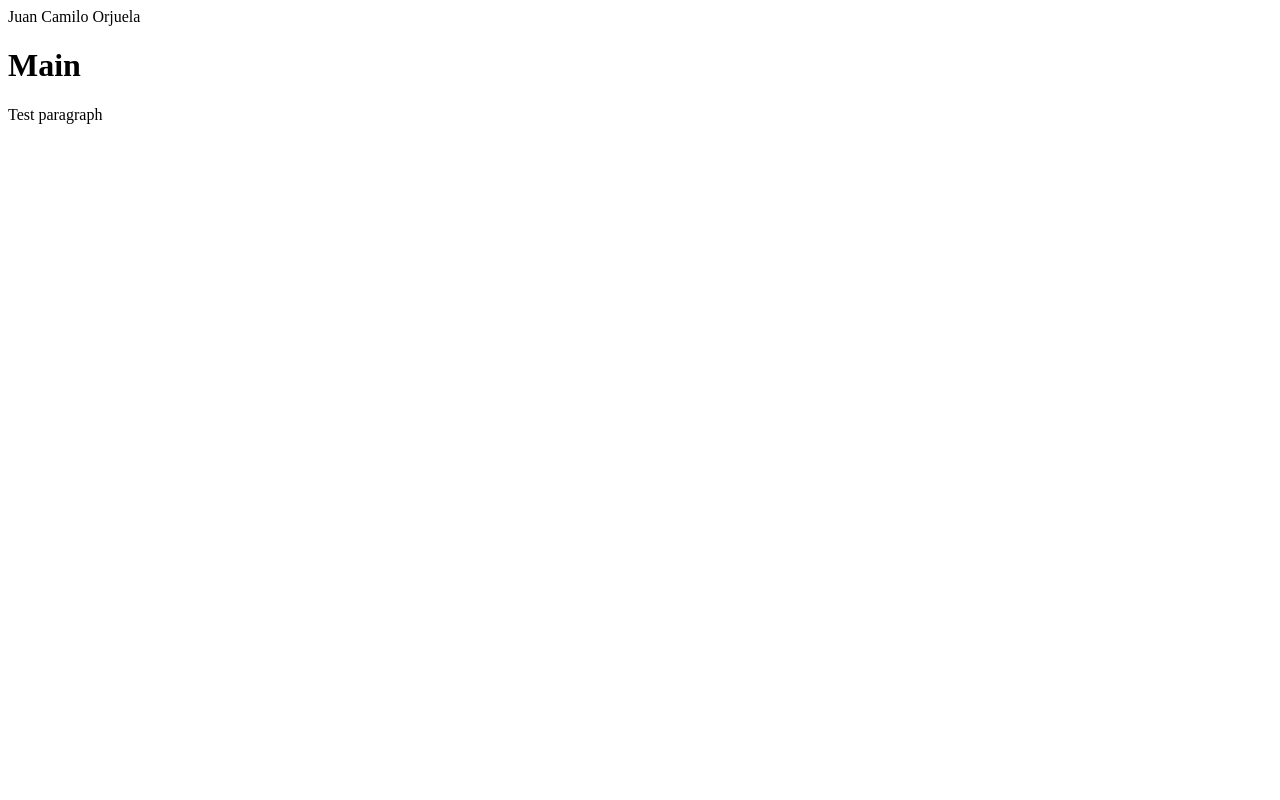
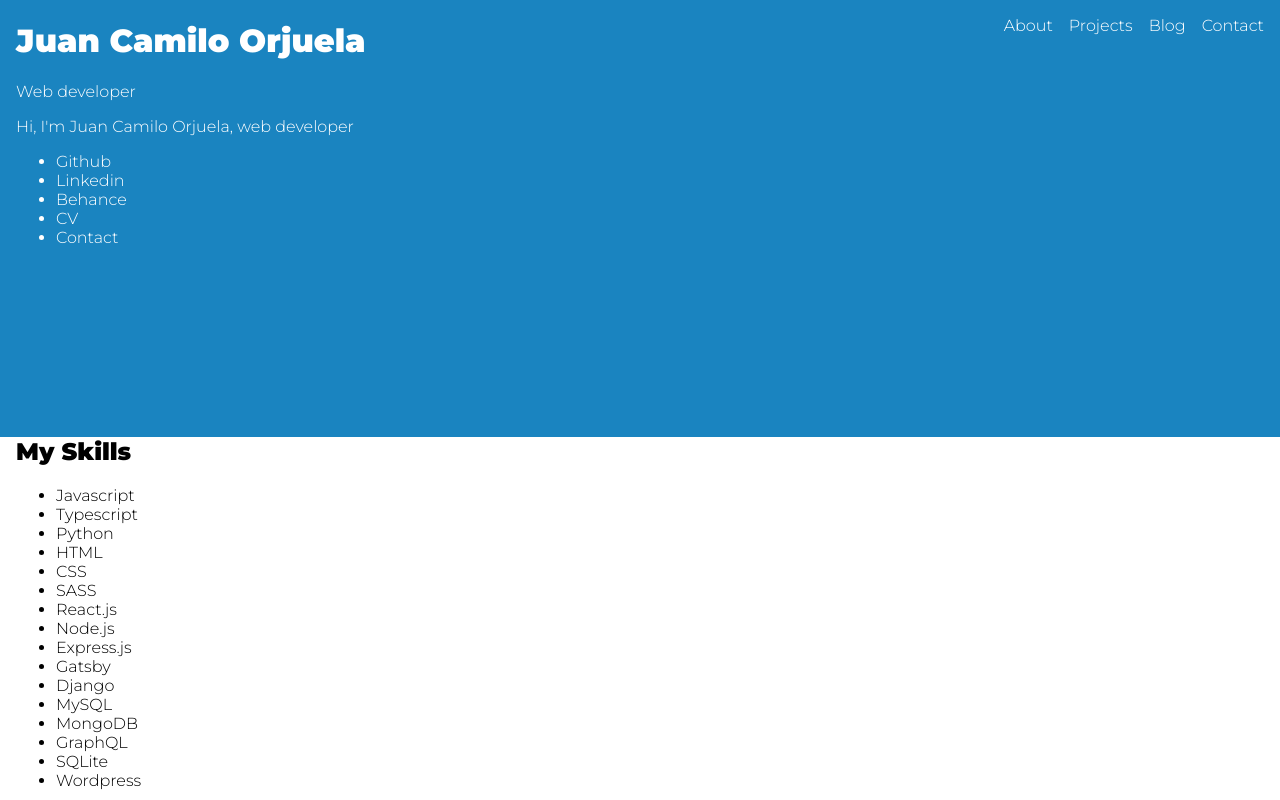
Before and after one commit to juanor9/portfolio, a Gatsby site: page / in a window 1280 px wide. Shown: the top 800 px of the page. Built offline with nearby package versions, Linux system fonts and the light colour scheme; Gatsby itself is replaced by a stand-in of ours.

Commit message:
Set basic structure for home page

```diff
--- a/src/components/layout.js
+++ b/src/components/layout.js
@@ -1,15 +1,41 @@
-import * as React from 'react'
+import * as React from "react";
+import { header, header__navbar, main } from "./layout.module.scss";
 
-const Layout = ({children}) => {
+const Layout = ({ children }) => {
   return (
     <div>
-      <header>Juan Camilo Orjuela</header>
-      <main>
-        <h1>Main</h1>
-        {children}
-      </main>
+      <header className={header}>
+        <div>
+          <h1>Juan Camilo Orjuela</h1>
+          <p>Web developer</p>
+        </div>
+        <nav>
+          <ul className={header__navbar}>
+            <li>About</li>
+            <li>Projects</li>
+            <li>Blog</li>
+            <li>Contact</li>
+          </ul>
+        </nav>
+      </header>
+      <main className={main}>{children}</main>
+      <footer>
+        <section>
+          <p>Juan Camilo Orjuela</p>
+          <p>© 2023, Built and designed by Juan Camilo Orjuela</p>
+        </section>
+        <section>
+          <p>Links</p>
+          <ul>
+            <li>About</li>
+            <li>Projects</li>
+            <li>Blog</li>
+            <li>Contact</li>
+          </ul>
+        </section>
+      </footer>
     </div>
-  )
-}
+  );
+};
 
 export default Layout;
--- /dev/null
+++ b/src/components/layout.module.scss
@@ -0,0 +1,19 @@
+@import url('https://fonts.googleapis.com/css2?family=Montserrat:ital,wght@0,300;0,600;0,900;1,300;1,600&display=swap');
+body{
+  margin: 0;
+  padding: 0;
+  font-family: 'Montserrat', sans-serif;
+}
+
+.header{
+  background-color: #1a84c0;
+  display: flex;
+  justify-content: space-between;
+  color: #fff;
+  padding: 0 1em;
+  &__navbar{
+    display: flex;
+    list-style: none;
+    gap: 1em;
+  }
+}
--- a/src/pages/index.js
+++ b/src/pages/index.js
@@ -1,10 +1,62 @@
 import * as React from "react"
 import Layout from "../components/layout"
+import {
+  home__section,
+  home__hero,
+} from './index.module.scss'
 
 const IndexPage = () => {
   return (
     <Layout>
-      <p>Test paragraph</p>
+      <section className={`${home__section} ${home__hero}`}>
+        <p>Hi, I'm Juan Camilo Orjuela, web developer</p>
+        <div>
+          <ul>
+            <li>
+              Github
+            </li>
+            <li>
+              Linkedin
+            </li>
+            <li>
+              Behance
+            </li>
+            <li>
+              CV
+            </li>
+            <li>
+              Contact
+            </li>
+          </ul>
+        </div>
+      </section>
+      <section className={home__section}>
+        <h2>My Skills</h2>
+        <ul>
+          <li>Javascript</li>
+          <li>Typescript</li>
+          <li>Python</li>
+          <li>HTML</li>
+          <li>CSS</li>
+          <li>SASS</li>
+          <li>React.js</li>
+          <li>Node.js</li>
+          <li>Express.js</li>
+          <li>Gatsby</li>
+          <li>Django</li>
+          <li>MySQL</li>
+          <li>MongoDB</li>
+          <li>GraphQL</li>
+          <li>SQLite</li>
+          <li>Wordpress</li>
+        </ul>
+      </section>
+      <section className={home__section}>
+        <h2>Projects</h2>
+      </section>
+      <section className={home__section}>
+        <h2>Contact</h2>
+      </section>
     </Layout>
   )
 }
--- /dev/null
+++ b/src/pages/index.module.scss
@@ -0,0 +1,15 @@
+.home {
+  &__section {
+    min-height: 20em;
+    margin:0 ;
+    padding: 0 1em;
+    box-sizing: border-box;
+    & *{
+      margin-top: 0;
+    }
+  }
+  &__hero {
+    background-color: #1a84c0;
+    color: #fff;
+  }
+}
```
Also changed, not shown: 1 other file.
